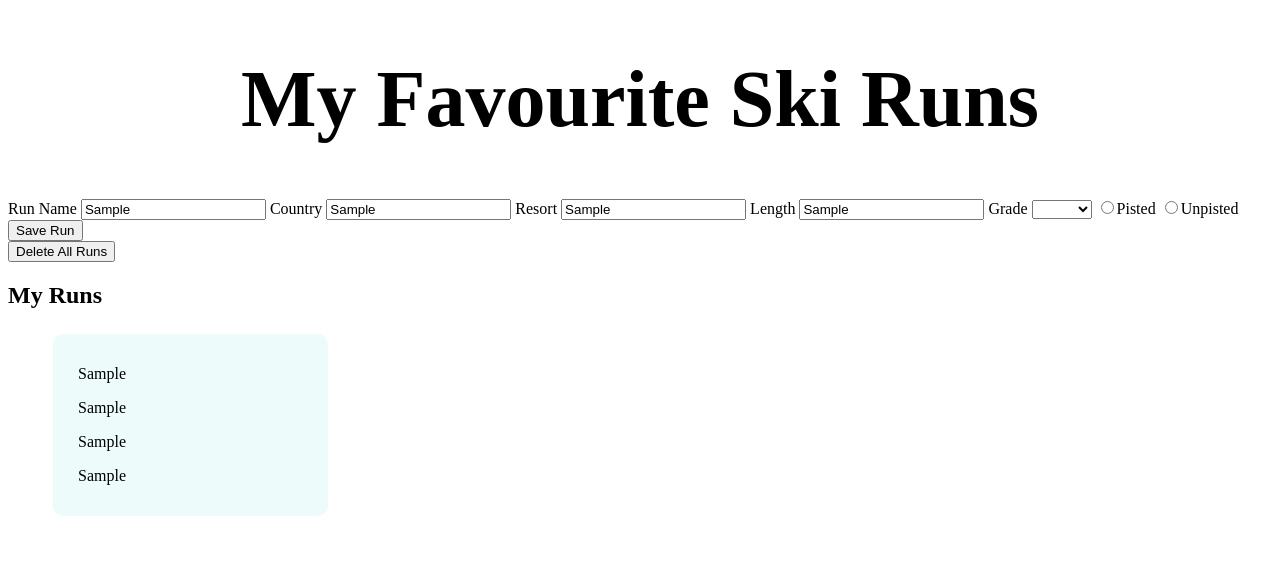
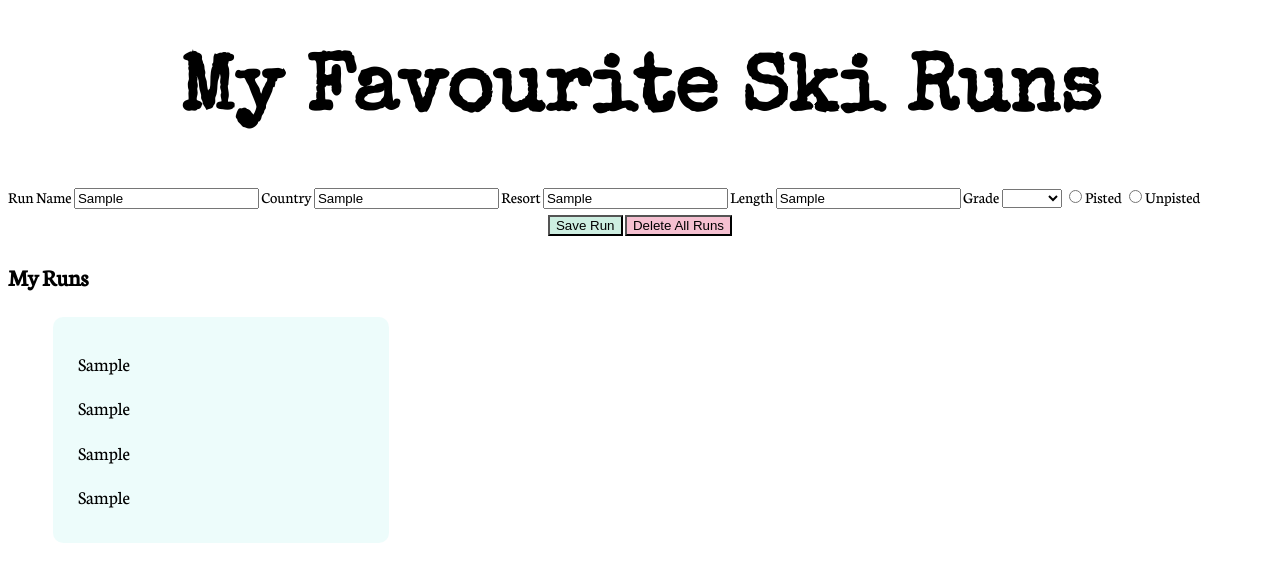
Before and after one commit to Neil-Watkins1/NeilW_HW_15Feb, a plain HTML site: page index.html in a window 1280 px wide. Both pictures are taken after typing "Sample", "Sample", "Sample", "Sample" into the empty fields and a click on the input "Save Run". Drawn offline with nearby package versions, Linux system fonts and the light colour scheme.

Commit message:
buttons done

```diff
--- a/css/main.css
+++ b/css/main.css
@@ -6,13 +6,14 @@ html {
   background-size: cover;
 
 
-font-family: 'Playfair Display SC', serif;
+font-family: 'Neuton', serif;
 
 }
 
 h1 {
   font-size: 5em;
   text-align: center;
+  font-family: 'Special Elite', cursive;
 
 }
 body {
@@ -30,7 +31,23 @@ display:inline-block;
 background-color: rgba(175, 243, 236, 0.23);
 margin: 5px 5px;
 padding: 15px;
-width: 20%;
+width: 25%;
 text-indent: 10px;
 border-radius: 10px;
+font-size: 1.2em;
 }
+
+.page-buttons {
+  margin: auto;
+  padding: 5px;
+  text-align:center;
+
+}
+
+#save {
+  background: rgba(63, 191, 138, 0.26);
+}
+
+#delete-btn {
+  background: rgba(216, 12, 80, 0.26);
+}
--- a/index.html
+++ b/index.html
@@ -5,6 +5,7 @@
     <title>Fave Ski Runs</title>
     <script src="js/app.js"></script>
     <link rel="stylesheet" media="screen" href="css/main.css" />
+<link href="https://fonts.googleapis.com/css?family=Neuton|Special+Elite" rel="stylesheet">
   </head>
 <h1>My Favourite Ski Runs</h1>
   <body>
@@ -45,9 +46,12 @@
 <input type="radio" name="piste" value="Unpisted">Unpisted</input>
 </div>
 </div>
-<input type="submit" value="Save Run"/>
+<div class="page-buttons">
+<input id="save" type="submit" value="Save Run"/>
+
+<button id="delete-btn">Delete All Runs</button>
+</div>
 </form>
-<button id="delete-btn">Delete All Runs</button>
 <h2>My Runs</h2>
 <ul  id="my_runs" ></ul>
 
--- a/js/app.js
+++ b/js/app.js
@@ -41,11 +41,6 @@ const handleFormSubmit = function(event){
 piste.textContent = this.piste.value;
 listElement.appendChild(piste);
 
-const delButton = document.createElement('button');
-const buttonText = document.createTextNode ('Delete Run');
-delButton.appendChild(buttonText);
-// document.body.appendChild(delButton);
-
 
 
   const my_runs = document.querySelector('#my_runs');
```
